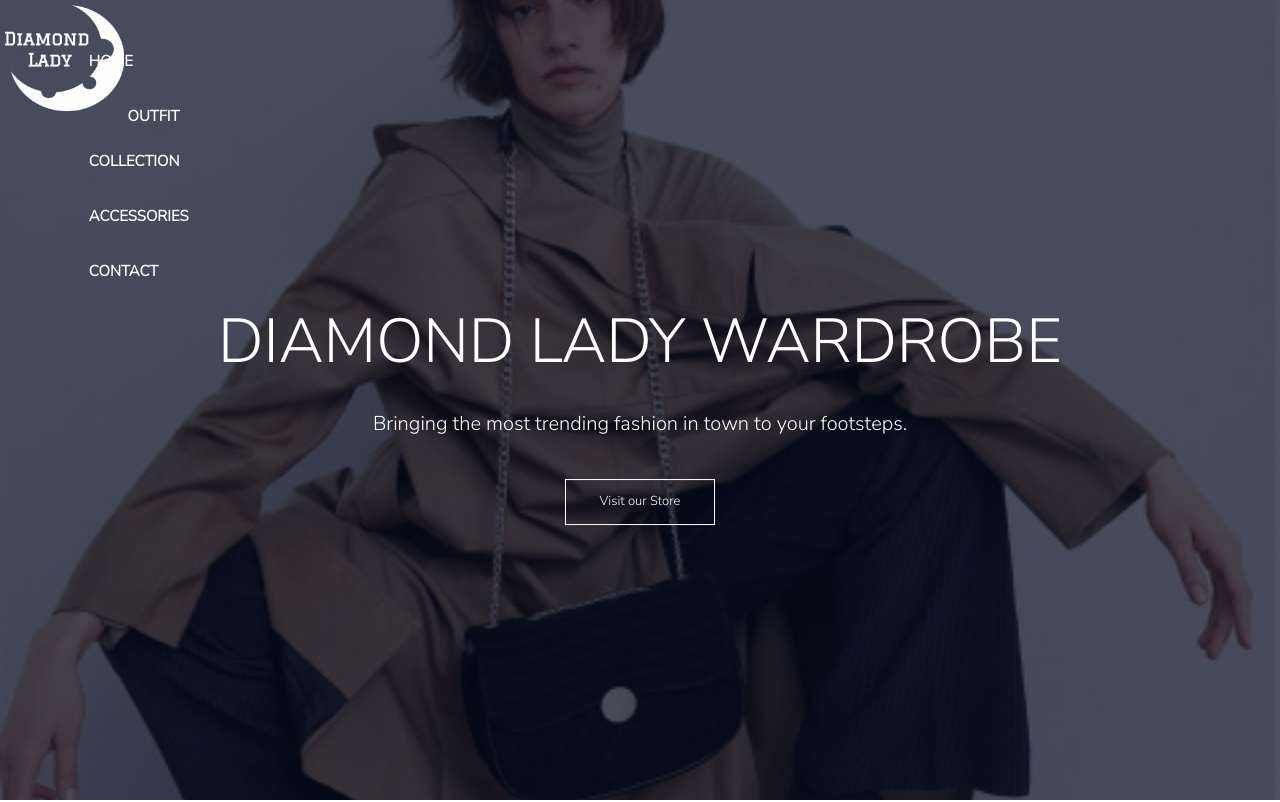
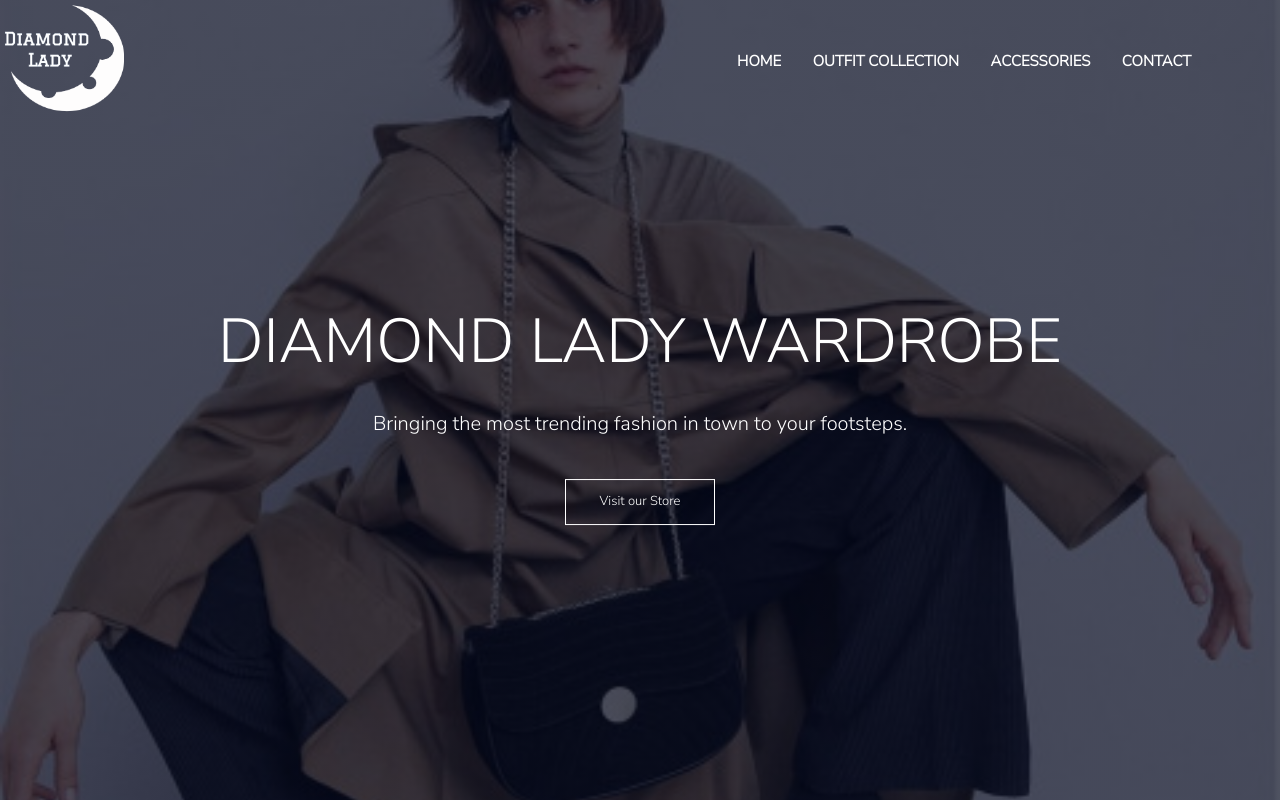
Before and after one commit to ritwikad07/diamondlady, a plain HTML site: page index.html in a window 1280 px wide. Shown: the top 802 px of the page. Drawn offline with nearby package versions, Linux system fonts and the light colour scheme; files whose address does not match are found by name.

Commit message:
Update index.html

```diff
--- a/index.html
+++ b/index.html
@@ -179,7 +179,7 @@
 
     <script>
         var menuList = document.getElementById("menuList");
-        menuList.style.maxWidth="0px";
+        menuList.style.Width="0px";
         function togglemenu()
         {
 
```
